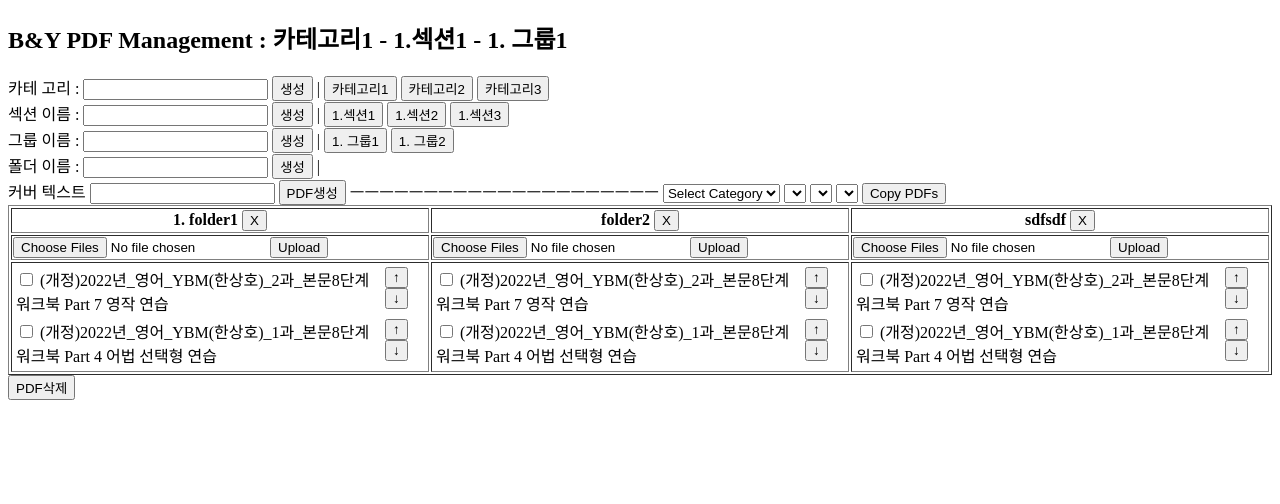
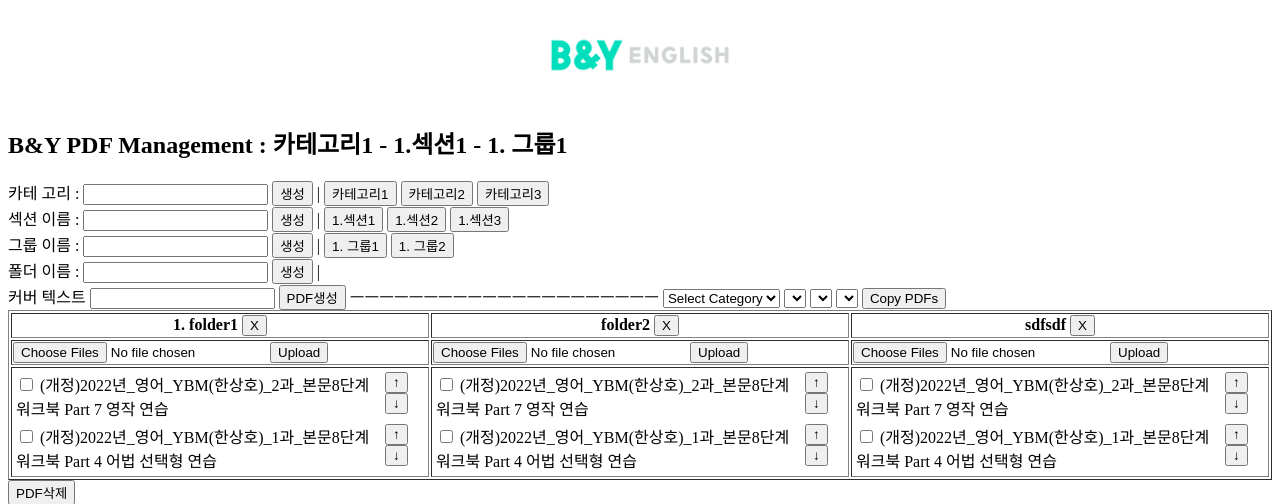
Before and after one commit to bnyid/pdfgod2v2, a Django app: page / in a window 1280 px wide. Shown: the top 504 px of the page. Run offline with Django 5.2, Linux system fonts and the light colour scheme; data comes from the database, SQL or seed files in the repository; lists and menus that the app fills with data are empty; parts of the project's set-up code (start-up, migrations or seed data) failed here and were passed over.

Commit message:
로고 넣었음

```diff
--- /dev/null
+++ b/pdfgod2_project/static/css/main.css
@@ -0,0 +1,8 @@
+header {
+    text-align: center; /* 로고를 중앙에 배치 */
+    padding: 20px 0; /* 상하 패딩 추가 */
+ }
+ #logo {
+    width: 200px; /* 로고의 너비 설정 */
+    height: auto; /* 높이를 자동으로 조절하여 비율 유지 */
+ }
--- a/pdfgod2_project/templates/index.html
+++ b/pdfgod2_project/templates/index.html
@@ -9,8 +9,12 @@
             vertical-align: top; /* 셀의 내용을 위로 정렬 */
         }
     </style>
+    <link rel="stylesheet" href="/static/css/main.css">
 </head>
 <body>
+    <header>
+        <img src="/static/css/logo_2(가로로긴거).png" alt="B&Y PDF Management Logo" id="logo">
+    </header>
     <h2>B&Y PDF Management : {{category.name}} - {{section}} - {{group}}</h2>
 <!-- 카테고리 생성 폼 -->
     <form method="POST" action="">
```
Also changed, not shown: pdfgod2_project/static/css/admin.css (+11 -0 lines), pdfgod2_project/static/css/logo_2(가로로긴거).png (added).
